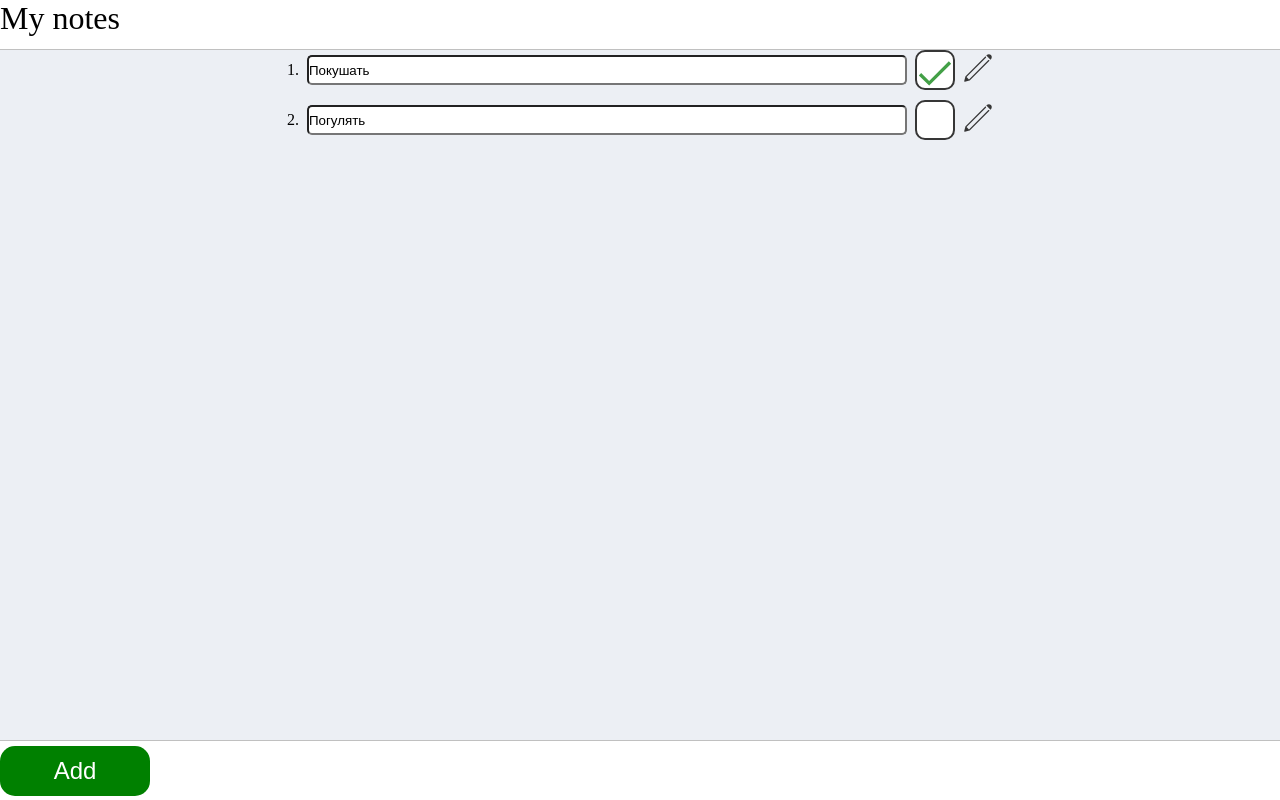
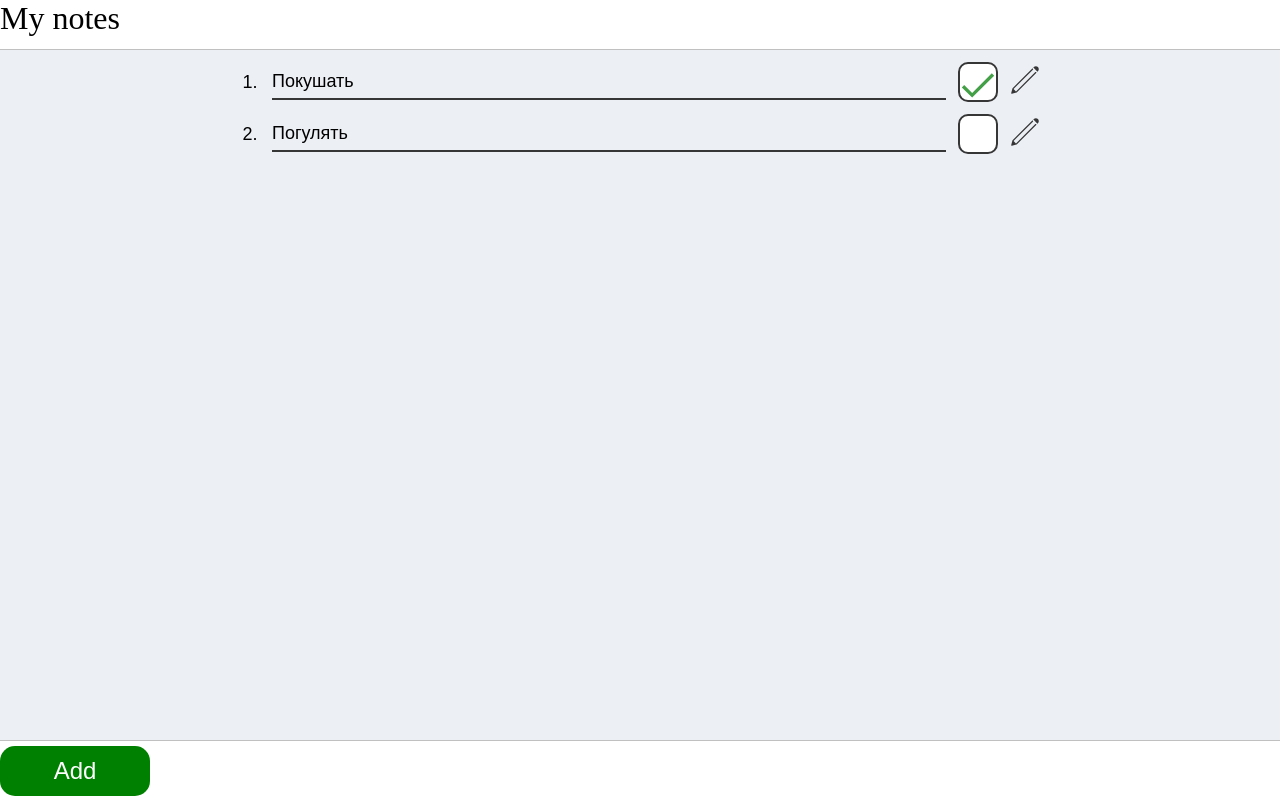
Before and after one commit to StepanNikolaev10/my-notes-v2, a React (Vite) app in the folder client/: page / in a window 1280 px wide. Built offline with nearby package versions, Linux system fonts and the light colour scheme.

Commit message:
style: update styles for TaskItem component and its children component

```diff
--- a/client/src/components/Containers/TaskItem/TaskItem.module.scss
+++ b/client/src/components/Containers/TaskItem/TaskItem.module.scss
@@ -1,5 +1,9 @@
 .taskItem {
-  margin-bottom: 10px;
+  width: 800px;
+  margin-top: 12px;
+  &:last-child {
+    margin-bottom: 10px;
+  }
 }
 
 .taskContent {
@@ -8,5 +12,11 @@
 }
 
 .taskId {
-  margin-right: 8px;
+  width: 20px;
+  display: flex;
+  justify-content: center;
+  align-items: center;
+  font-size: 18px;
+  font-family: Arial, Helvetica, sans-serif;
+  margin-right: 12px;
 }
--- a/client/src/components/UI/TaskCheckbox/TaskCheckbox.module.scss
+++ b/client/src/components/UI/TaskCheckbox/TaskCheckbox.module.scss
@@ -14,5 +14,5 @@
   -ms-flex-align: center;
   align-items: center;
   cursor: pointer;
-  margin-right: 8px;
+  margin-right: 12px;
 }
--- a/client/src/components/UI/TaskInput/TaskInput.module.scss
+++ b/client/src/components/UI/TaskInput/TaskInput.module.scss
@@ -1,6 +1,11 @@
 .TaskInput {
-  width: 600px;
-  height: 30px;
-  border-radius: 5px;
-  margin-right: 8px;
+  height: 35px;
+  display: flex;
+  flex: 1;
+  margin-right: 12px;
+  font-size: 18px;
+  background: transparent;
+  border: none;
+  border-bottom: 2px solid #363636;
+  outline: none;
 }
```
